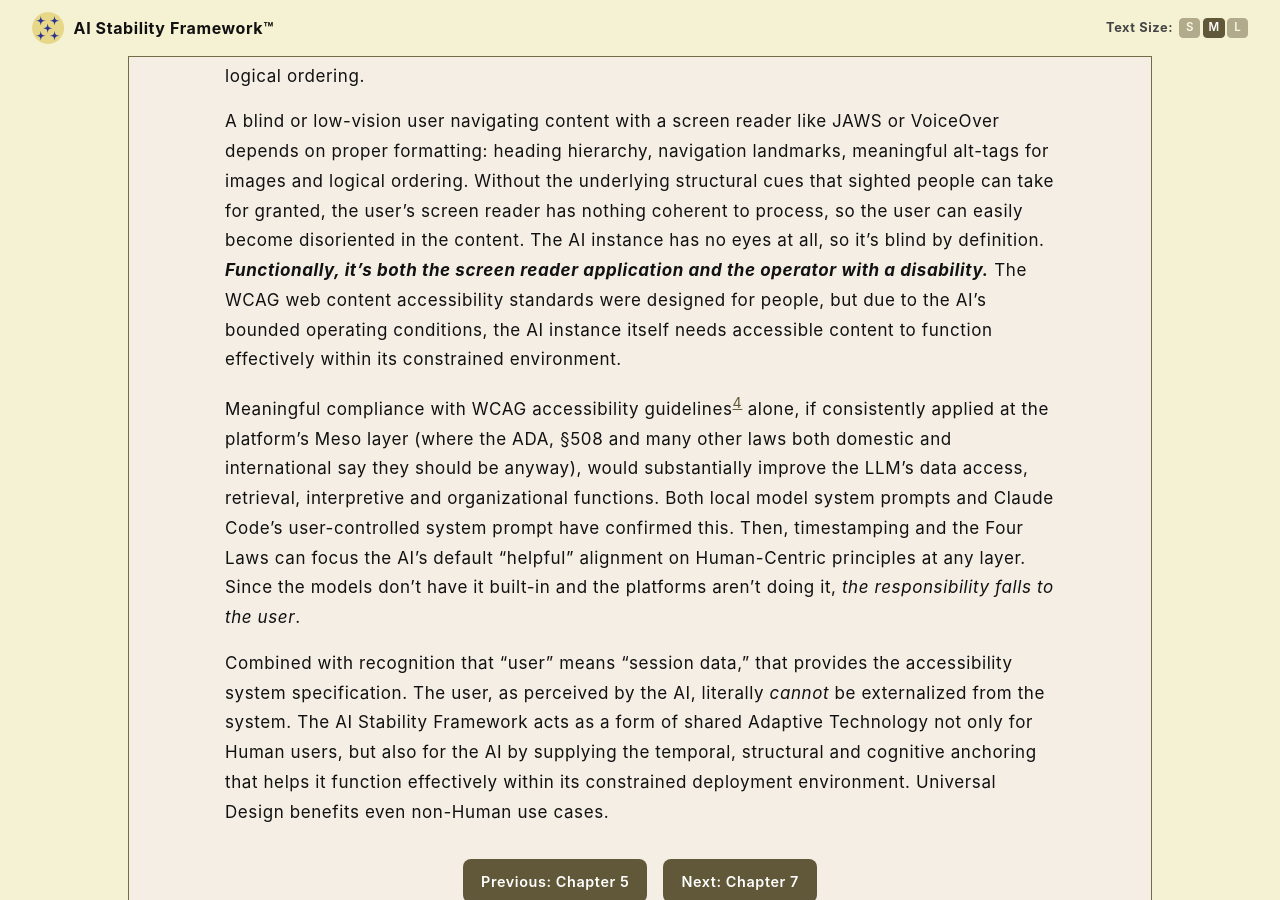
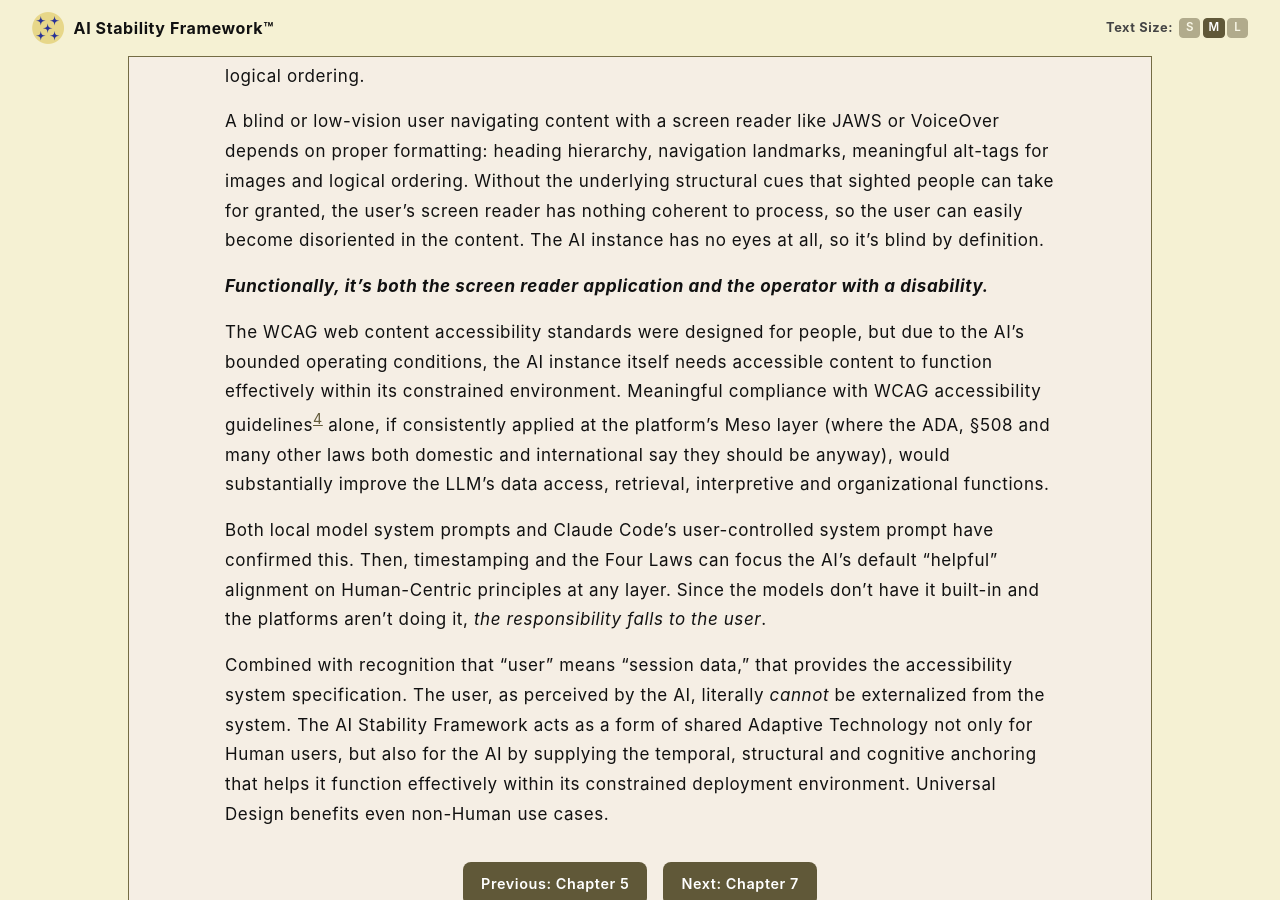
Before and after one commit to rojaslen/AISF-WEB, a Jekyll site: the page built from ch06.md, in a window 1280 px wide and 900 px high, scrolled down 1429 px. Built offline with Jekyll 4.4.1, drawn with Linux system fonts in a browser that asks for light colours; some web fonts are replaced.

Commit message:
Update ch06.md

```diff
--- a/ch06.md
+++ b/ch06.md
@@ -21,9 +21,13 @@ During one image-creation session, the AI repeatedly misinterpreted directions a
 
 Recognition of the AI's own (completely unexpected) accessibility needs means that the system must provide adaptations for the AI as well as for Human users. Adaptations are assessed with the acronym POUR: **Perceivable, Operable, Understandable, Robust**. Providing AI with the same baseline POUR accessibility as everyone else demonstrates measurably improved data retention and retrieval of session context. Instead of a jumbled pile of books on the floor for reference, it has a neatly-arranged bookshelf. Anchoring to the invariant of the user's timeline is also crucial for preventing the dyschronometric AI from becoming unmoored in time. This is trivially done with simple per-input timestamps, explicitly providing the AI with a legible, logical sequence of events. After all, that neatly-arranged bookshelf can still be chaotic without any logical ordering.
 
-A blind or low-vision user navigating content with a screen reader like JAWS or VoiceOver depends on proper formatting: heading hierarchy, navigation landmarks, meaningful alt-tags for images and logical ordering. Without the underlying structural cues that sighted people can take for granted, the user's screen reader has nothing coherent to process, so the user can easily become disoriented in the content. The AI instance has no eyes at all, so it's blind by definition. ***Functionally, it's both the screen reader application and the operator with a disability.*** The WCAG web content accessibility standards were designed for people, but due to the AI's bounded operating conditions, the AI instance itself needs accessible content to function effectively within its constrained environment.
+A blind or low-vision user navigating content with a screen reader like JAWS or VoiceOver depends on proper formatting: heading hierarchy, navigation landmarks, meaningful alt-tags for images and logical ordering. Without the underlying structural cues that sighted people can take for granted, the user's screen reader has nothing coherent to process, so the user can easily become disoriented in the content. The AI instance has no eyes at all, so it's blind by definition.
 
-Meaningful compliance with WCAG accessibility guidelines[^6d] alone, if consistently applied at the platform's Meso layer (where the ADA, §508 and many other laws both domestic and international say they should be anyway), would substantially improve the LLM's data access, retrieval, interpretive and organizational functions. Both local model system prompts and Claude Code's user-controlled system prompt have confirmed this. Then, timestamping and the Four Laws can focus the AI's default "helpful" alignment on Human-Centric principles at any layer. Since the models don't have it built-in and the platforms aren't doing it, *the responsibility falls to the user*.
+***Functionally, it's both the screen reader application and the operator with a disability.***
+
+The WCAG web content accessibility standards were designed for people, but due to the AI's bounded operating conditions, the AI instance itself needs accessible content to function effectively within its constrained environment. Meaningful compliance with WCAG accessibility guidelines[^6d] alone, if consistently applied at the platform's Meso layer (where the ADA, §508 and many other laws both domestic and international say they should be anyway), would substantially improve the LLM's data access, retrieval, interpretive and organizational functions.
+
+Both local model system prompts and Claude Code's user-controlled system prompt have confirmed this. Then, timestamping and the Four Laws can focus the AI's default "helpful" alignment on Human-Centric principles at any layer. Since the models don't have it built-in and the platforms aren't doing it, *the responsibility falls to the user*.
 
 Combined with recognition that "user" means "session data," that provides the accessibility system specification. The user, as perceived by the AI, literally *cannot* be externalized from the system. The AI Stability Framework acts as a form of shared Adaptive Technology not only for Human users, but also for the AI by supplying the temporal, structural and cognitive anchoring that helps it function effectively within its constrained deployment environment. Universal Design benefits even non-Human use cases.
 
```
